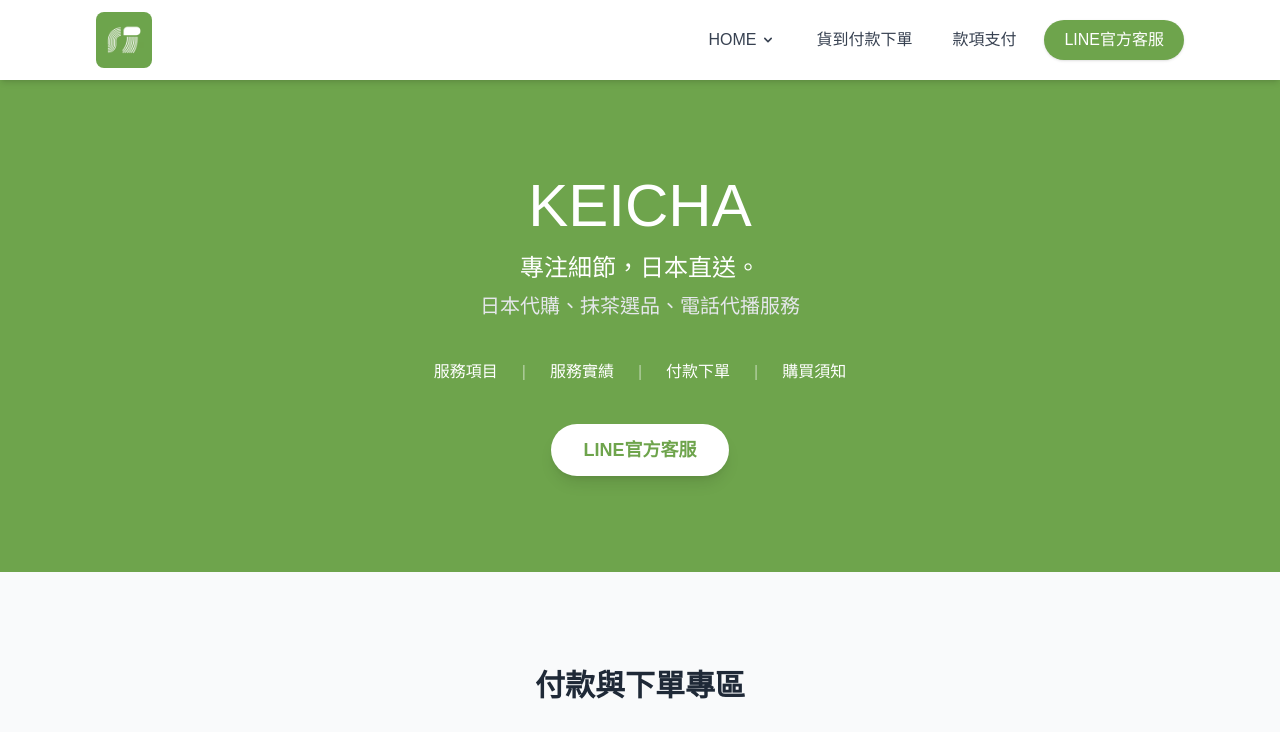
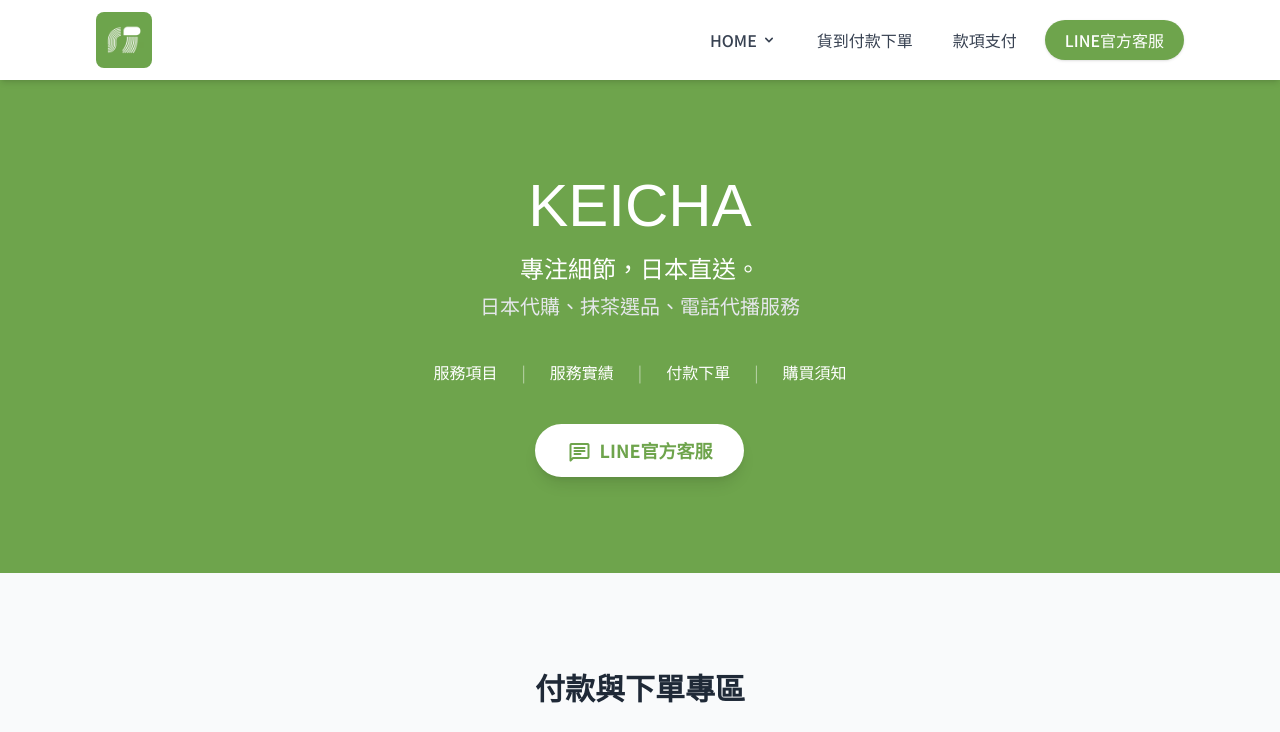
Before and after one commit to keicha2025/keicha, a Jekyll site: the page built from index.html, in a window 1280 px wide and 1400 px high. Shown: the top 732 px of the window. Built offline with Jekyll 4.4.1, drawn with Linux system fonts in a browser that asks for light colours; nearby versions of some CDN libraries; some web fonts are replaced; a style sheet for code colours, icons or effects is not loaded; grey boxes are pictures that could not be loaded.

Commit message:
Update index.html

```diff
--- a/index.html
+++ b/index.html
@@ -6,41 +6,6 @@ description: KEICHA 提供最專業的日本代購服務，並提供日文電話
 keywords: KEICHA, 日本茶, 日本代購, 抹茶, 抹茶代購, 上林春松, 日本電話代播, 日本電話代打, 日文電話, 餐廳預約, 山政小山園, 代購
 ---
 
-<link rel="preconnect" href="https://fonts.googleapis.com">
-<link rel="preconnect" href="https://fonts.gstatic.com" crossorigin>
-<link href="https://fonts.googleapis.com/css2?family=Zen+Maru+Gothic:wght@500;700&display=swap" rel="stylesheet">
-
-<link href="https://cdn.jsdelivr.net/npm/chiron-go-round-tc-webfont@1.0.6/css/vf.min.css" rel="stylesheet">
-
-<style>
-    /* 3. 設定全站字體 */
-    :root {
-        --font-brand: 'Zen Maru Gothic', sans-serif;
-        --font-body: 'Chiron GoRound TC', sans-serif;
-    }
-
-    /* 強制覆蓋所有元素的字體 (使用 !important 壓過 Tailwind) */
-    body, h1, h2, h3, h4, h5, h6, p, a, span, div, li, input, button {
-        font-family: var(--font-body) !important;
-    }
-
-    /* 品牌標題專用：Zen Maru Gothic */
-    .brand-title-font {
-        font-family: var(--font-brand) !important;
-        font-weight: 500 !important;
-    }
-
-    /* 列印優化設定 */
-    @media print {
-        body, main, section, div {
-            position: relative !important;
-            display: block !important;
-        }
-        a[href*="lin.ee"], a[href*="myship"], a[href*="pcpay"], input {
-            display: none !important;
-        }
-    }
-</style>
 <main>
     <section class="relative h-auto py-16 md:py-24 flex items-center justify-center text-center text-white px-4 bg-brandGreen">
 
@@ -61,6 +26,7 @@ keywords: KEICHA, 日本茶, 日本代購, 抹茶, 抹茶代購, 上林春松,
             </div>
 
             <a href="https://lin.ee/QJU5mUO" target="_blank" rel="noopener noreferrer" class="mt-10 inline-block bg-white text-brandGreen px-8 py-3 rounded-full text-lg font-semibold hover:bg-gray-100 transition duration-300 shadow-lg">
+                <span class="material-symbols-rounded align-middle mr-1">chat</span>
                 LINE官方客服
             </a>
         </div>
@@ -68,11 +34,12 @@ keywords: KEICHA, 日本茶, 日本代購, 抹茶, 抹茶代購, 上林春松,
 
     <section id="payment" class="py-16 md:py-24 bg-gray-50">
         <div class="container mx-auto px-4 sm:px-6 lg:px-8 max-w-6xl">
-            <h2 class="text-3xl font-bold text-center mb-12">付款與下單專區</h2>
+            <h2 class="text-2xl md:text-3xl font-bold text-center mb-12">付款與下單專區</h2>
+
             <div class="grid grid-cols-1 lg:grid-cols-2 gap-12 items-stretch">
 
                 <div class="bg-white p-8 rounded-lg shadow-lg flex flex-col h-full">
-                    <h3 class="text-2xl font-semibold text-center mb-8">線上刷卡支付</h3>
+                    <h3 class="text-xl md:text-2xl font-semibold text-center mb-8">線上刷卡支付</h3>
 
                     <div class="flex flex-col items-center justify-center text-center flex-grow pb-6">
                         <div>
@@ -92,7 +59,7 @@ keywords: KEICHA, 日本茶, 日本代購, 抹茶, 抹茶代購, 上林春松,
                 </div>
 
                 <div class="bg-white p-8 rounded-lg shadow-lg flex flex-col h-full">
-                    <h3 class="text-2xl font-semibold text-center mb-8">店到店貨到付款下單</h3>
+                    <h3 class="text-xl md:text-2xl font-semibold text-center mb-8">店到店貨到付款下單</h3>
 
                     <div class="flex flex-col items-center justify-center text-center flex-grow pb-6">
                         <a href="https://myship.7-11.com.tw/cart/easy/GM2510186847800" target="_blank" rel="noopener noreferrer"
@@ -116,7 +83,8 @@ keywords: KEICHA, 日本茶, 日本代購, 抹茶, 抹茶代購, 上林春松,
 
     <section id="services" class="py-16 md:py-24 bg-white">
         <div class="container mx-auto px-4 sm:px-6 lg:px-8">
-            <h2 class="text-3xl font-bold text-center mb-12">服務項目</h2>
+            <h2 class="text-2xl md:text-3xl font-bold text-center mb-12">服務項目</h2>
+
             <div class="grid grid-cols-1 md:grid-cols-2 gap-8 max-w-4xl mx-auto">
 
                 <div class="bg-white p-8 rounded-lg shadow-lg text-center transform hover:scale-105 transition-transform duration-300 flex flex-col">
@@ -156,7 +124,7 @@ keywords: KEICHA, 日本茶, 日本代購, 抹茶, 抹茶代購, 上林春松,
 
     <section id="cases" class="py-16 md:py-24 bg-gray-50">
         <div class="container mx-auto px-4 sm:px-6 lg:px-8 max-w-4xl">
-            <h2 class="text-3xl font-bold text-center mb-6">服務實績</h2>
+            <h2 class="text-2xl md:text-3xl font-bold text-center mb-6">服務實績</h2>
             <p class="text-center text-gray-600 mb-10">我們已成功協助眾多客戶處理日本大小事宜：</p>
 
             <div class="grid grid-cols-1 md:grid-cols-2 gap-x-12 gap-y-4 text-lg">
@@ -210,7 +178,7 @@ keywords: KEICHA, 日本茶, 日本代購, 抹茶, 抹茶代購, 上林春松,
 
     <section id="contact" class="py-16 md:py-24 bg-brandGreen bg-opacity-10">
         <div class="container mx-auto px-4 sm:px-6 lg:px-8 text-center">
-            <h2 class="text-3xl font-bold mb-4">需要我們為您服務嗎？</h2>
+            <h2 class="text-2xl md:text-3xl font-bold mb-4">需要我們為您服務嗎？</h2>
             <p class="text-lg text-gray-700 mb-8">所有代購需求與詢問，請透過 LINE 官方帳號與我們聯繫，將有專人為您服務。</p>
 
             <a href="https://lin.ee/F3JngaC" target="_blank" rel="noopener noreferrer"
```
Lines whose indentation alone changed are shown as unchanged.
